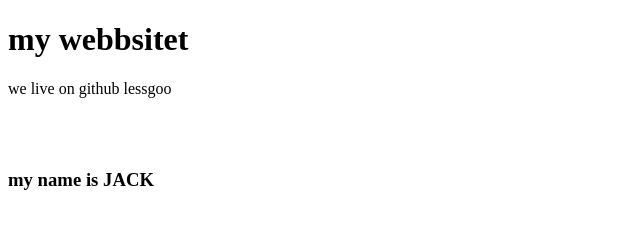
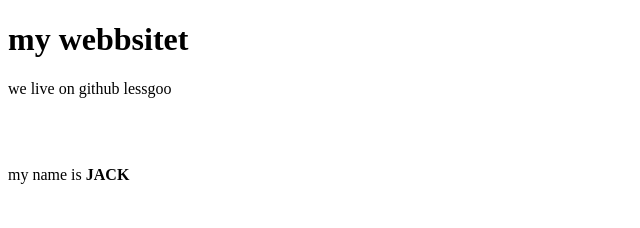
Before and after one commit to jackarvey/jackarvey.github.io, a plain HTML site: page index.html in a window 1280 px wide. Shown: the whole page, without its empty margins (0-640 px from the left). Drawn offline with Linux system fonts and the light colour scheme.

Commit message:
Update index.html

```diff
--- a/index.html
+++ b/index.html
@@ -8,7 +8,7 @@
     <p>we live on github lessgoo</p>
     <br><br>
 
-    <h3>my name is <strong>JACK</strong></h3>
+    <p>my name is <strong>JACK</strong></p>
 
 </body>
 
```
